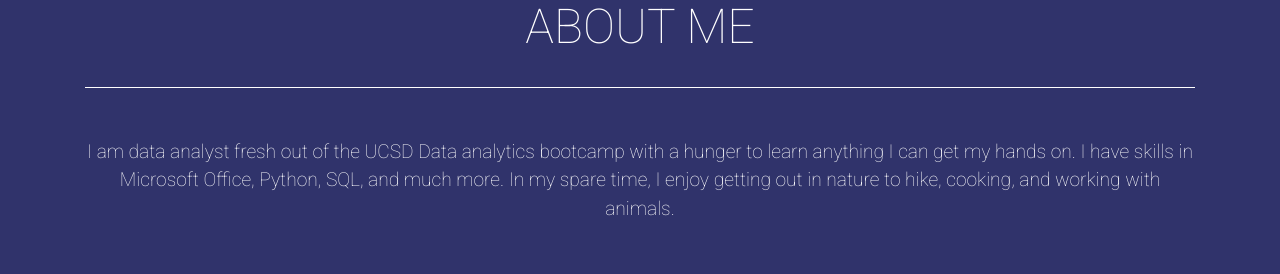
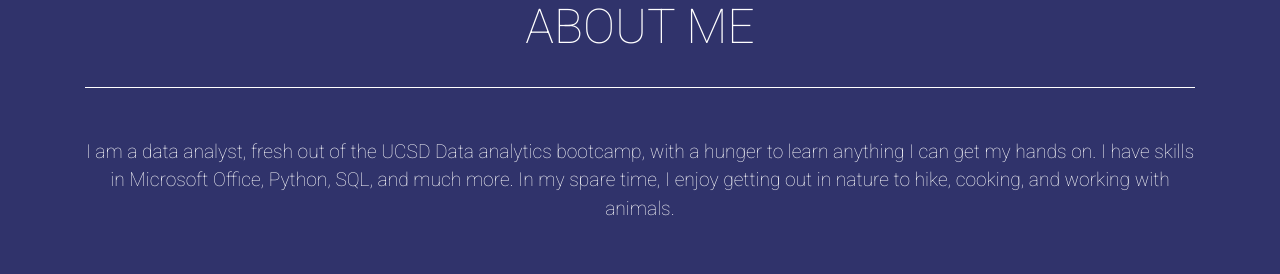
Before and after one commit to ariana94/Ariana_Wilson_Portfolio, a plain HTML site: page index.html in a window 1280 px wide. Shown: the part 2440-2714 px from the top of the page. Drawn offline with nearby package versions, Linux system fonts and the light colour scheme.

Commit message:
fixed typo

```diff
--- a/index.html
+++ b/index.html
@@ -176,7 +176,7 @@
             <hr class="star-light mb-5" />
 
             <p class="about-me text-center">
-                I am data analyst fresh out of the UCSD Data analytics bootcamp with a hunger to learn
+                I am a data analyst, fresh out of the UCSD Data analytics bootcamp, with a hunger to learn
                 anything I can get my hands on. I have skills in Microsoft Office, Python, SQL, and much more.
                 In my spare time, I enjoy getting out in nature to hike, cooking, and working with animals.
         </div>
```
